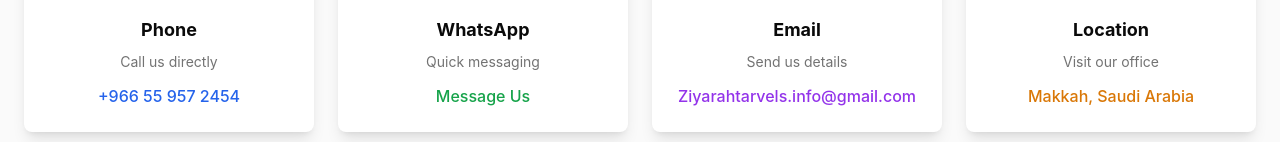
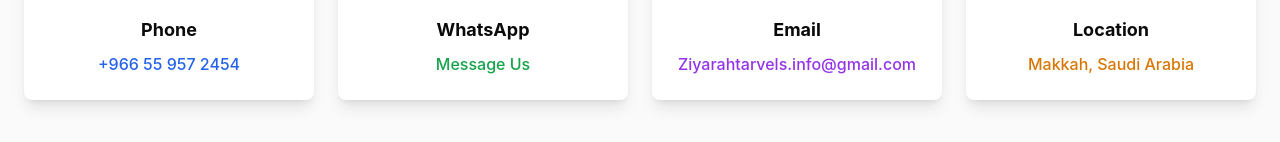
Before and after one commit to BlackAlpha-debug/ziyarah-travels-v5, a React (Vite) app: page /contact in a window 1280 px wide. Shown: the part 509-651 px from the top of the page. Built offline with nearby package versions, Linux system fonts and the light colour scheme.

Commit message:
update contact

```diff
--- a/src/pages/ContactPage.tsx
+++ b/src/pages/ContactPage.tsx
@@ -91,7 +91,6 @@ const ContactPage = () => {
                 <CardContent className="p-6">
                   <Phone className="w-12 h-12 text-blue-600 mx-auto mb-4 group-hover:scale-110 transition-transform" />
                   <h3 className="text-lg font-bold text-neutral-900 mb-2">Phone</h3>
-                  <p className="text-muted-foreground text-sm mb-3">Call us directly</p>
                   <p className="text-blue-600 font-medium hover:underline">
                     +966 55 957 2454
                   </p>
@@ -105,7 +104,6 @@ const ContactPage = () => {
                 <CardContent className="p-6">
                   <MessageCircle className="w-12 h-12 text-green-600 mx-auto mb-4 group-hover:scale-110 transition-transform" />
                   <h3 className="text-lg font-bold text-neutral-900 mb-2">WhatsApp</h3>
-                  <p className="text-muted-foreground text-sm mb-3">Quick messaging</p>
                   <p className="text-green-600 font-medium hover:underline">
                     Message Us
                   </p>
@@ -119,7 +117,6 @@ const ContactPage = () => {
                 <CardContent className="p-6">
                   <Mail className="w-12 h-12 text-purple-600 mx-auto mb-4 group-hover:scale-110 transition-transform" />
                   <h3 className="text-lg font-bold text-neutral-900 mb-2">Email</h3>
-                  <p className="text-muted-foreground text-sm mb-3">Send us details</p>
                   <p className="text-purple-600 font-medium hover:underline break-all">
                     Ziyarahtarvels.info@gmail.com
                   </p>
@@ -133,7 +130,6 @@ const ContactPage = () => {
                 <CardContent className="p-6">
                   <MapPin className="w-12 h-12 text-amber-600 mx-auto mb-4 group-hover:scale-110 transition-transform" />
                   <h3 className="text-lg font-bold text-neutral-900 mb-2">Location</h3>
-                  <p className="text-muted-foreground text-sm mb-3">Visit our office</p>
                   <p className="text-amber-600 font-medium hover:underline">
                     Makkah, Saudi Arabia
                   </p>
```
